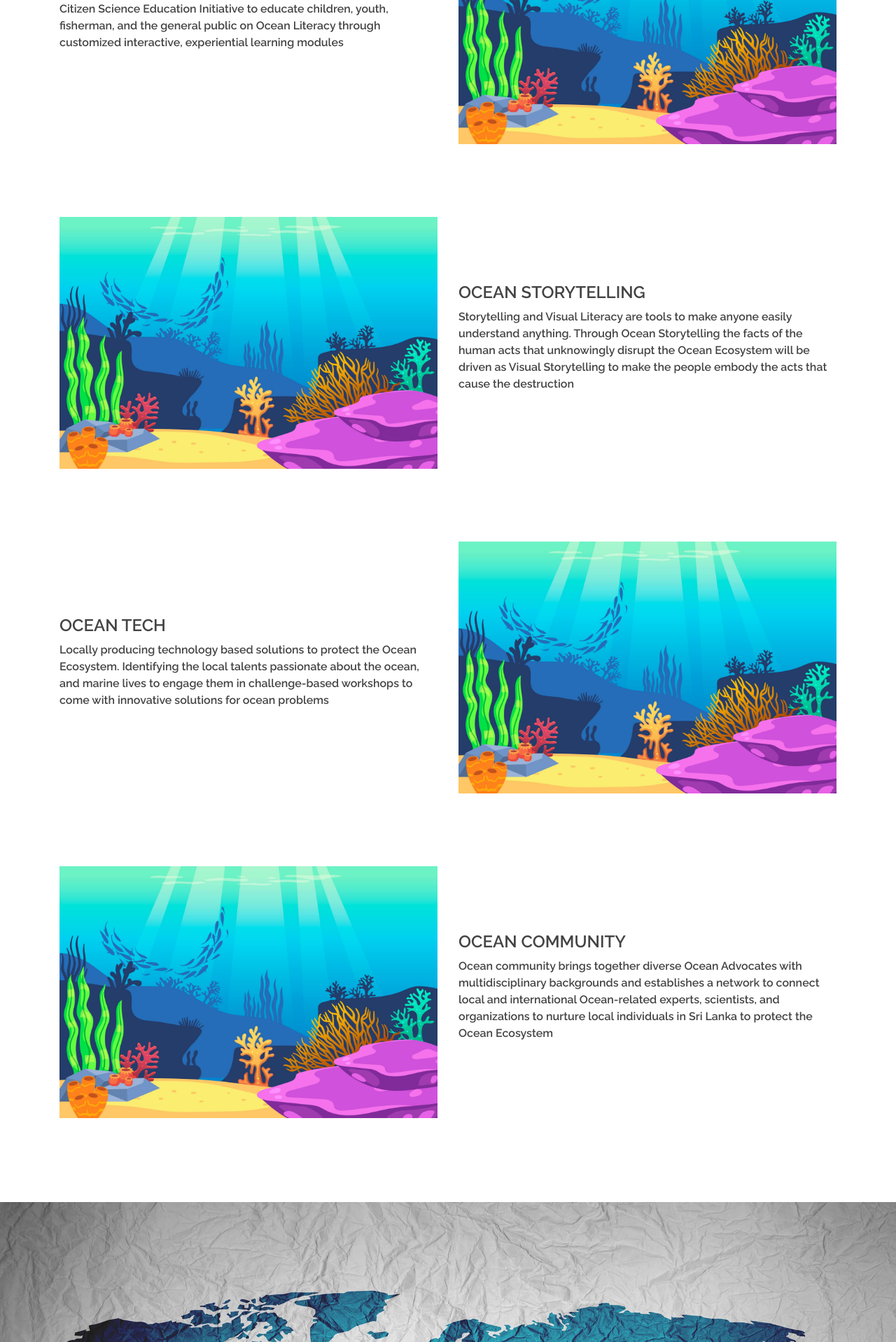
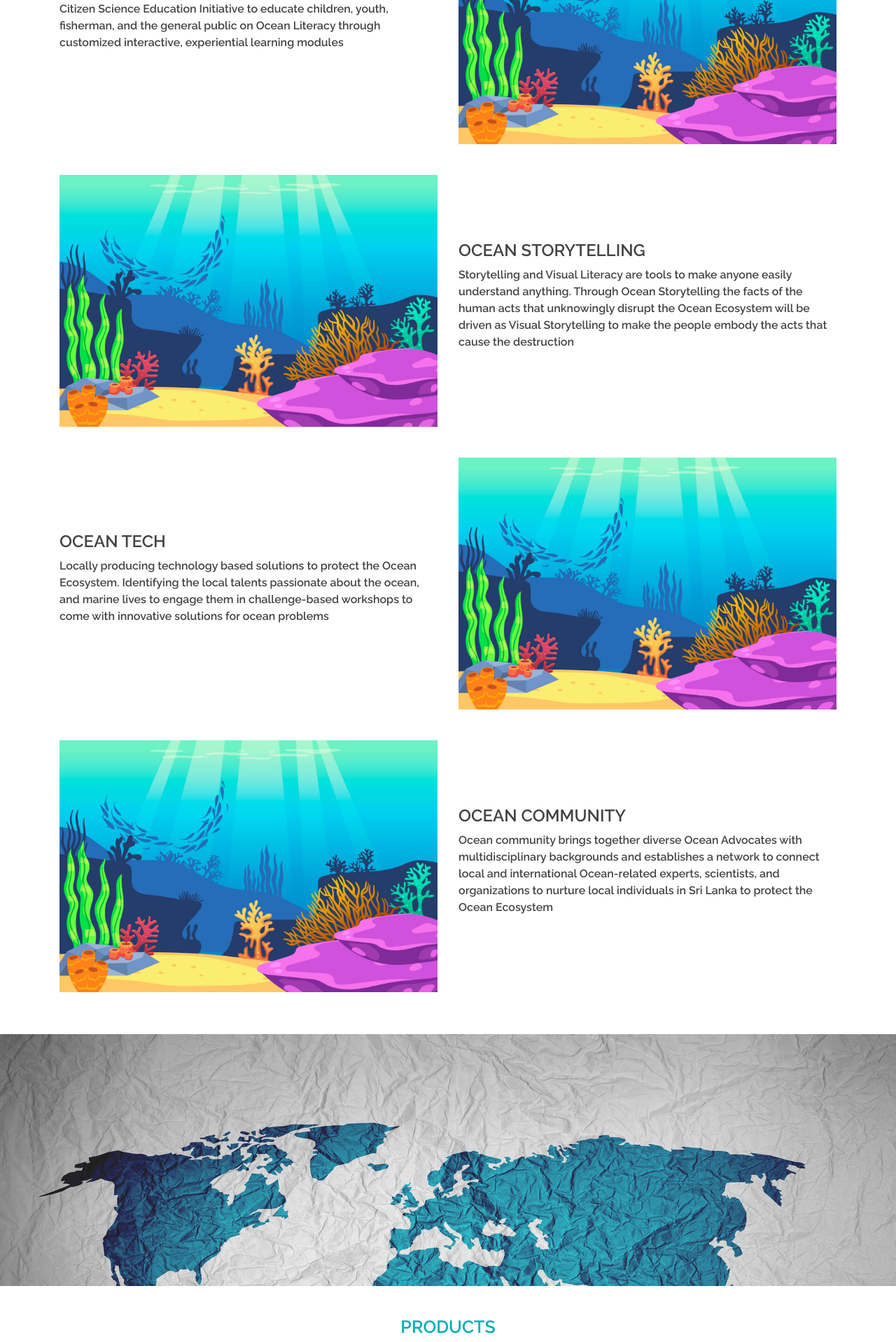
Before and after one commit to Jayanthan-Amalanathan/oceanbio.me, a PHP site: page / in a window 1280 px wide. Shown: the part 2035-3953 px from the top of the page at 70% size. Run offline with PHP 8.4, Linux system fonts and the light colour scheme; some libraries are stand-ins or nearby versions.

Commit message:
change activity padding

```diff
--- a/assets/css/style.css
+++ b/assets/css/style.css
@@ -1005,7 +1005,7 @@ padding-bottom: 10px;
 /*---------Activity-----------*/
 .activity .container .row{
   padding-top: 0;
-  padding-bottom: 80px;
+  padding-bottom: 20px;
 }
 
 /*---------Product-----------*/
```
